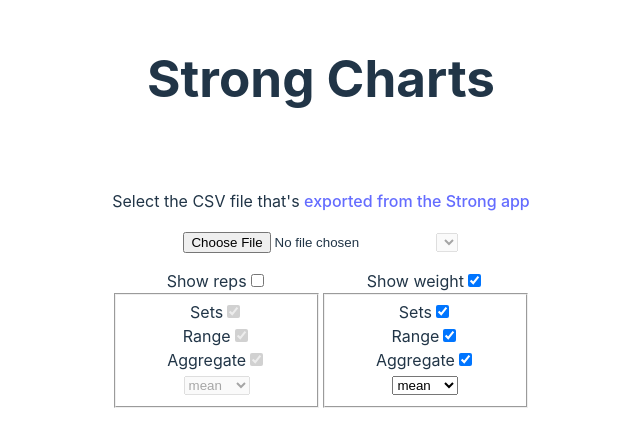
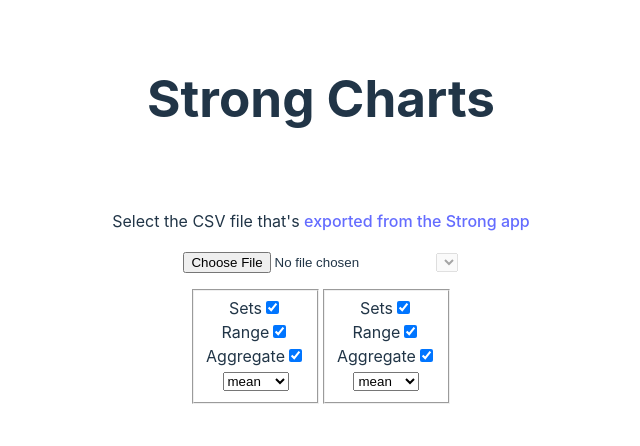
Before and after one commit to mebble/strong-charts, a React (Vite) app: page / in a window 1280 px wide. Shown: the part 164-610 px from the top of the page, without its empty margins (319-959 px from the left). Built offline with nearby package versions, Linux system fonts and the light colour scheme.

Commit message:
extract out chart component

```diff
--- a/src/App.css
+++ b/src/App.css
@@ -11,21 +11,11 @@
   padding: 2em;
 }
 
-.chart-container {
-  color: black;
-}
-
-.inputs-container {
-  margin-bottom: 1rem;
-}
-
 .exercise-select {
   margin-bottom: 1rem;
 }
 
-.options-container {
+.charts {
   display: flex;
+  justify-content: center;
 }
-.options-container > * {
-  flex-grow: 1;
-}
--- a/src/App.tsx
+++ b/src/App.tsx
@@ -1,11 +1,9 @@
-import { ChangeEventHandler, useState, useRef, useEffect } from 'react'
-import * as Plot from '@observablehq/plot';
+import { ChangeEventHandler, useState } from 'react'
 import type { ExerciseHistory } from './models/exercise';
 import { useDependency } from './dependency';
 
 import './App.css'
-import { useOptions } from './hooks';
-import MetricOptions from './components/MetricOptions';
+import Chart from './components/Chart';
 
 function App() {
   const { parseStrongCSV } = useDependency();
@@ -15,42 +13,17 @@
     exercises: {}
   });
 
-  const weightOptions = useOptions(true);
-  const repsOptions = useOptions(false);
-  const chartRef = useRef<HTMLDivElement>(null);
-
   const handleFile: ChangeEventHandler = (e) => {
     const input = e.target as HTMLInputElement;
     if (!input.files) return;
     const file = input.files[0];
 
     parseStrongCSV(file)
-      .then(history => setHistory(history));
+      .then(history => {
+        setHistory(history)
+        setSelectedExercise(Object.keys(history.exercises)[0])
+      });
   };
-
-  useEffect(() => {
-    const logs = history.exercises[selectedExercise];
-    if (logs === undefined) return;
-
-    const marks = [];
-    if (repsOptions.showMetric) {
-      marks.push(
-        repsOptions.showRange ? Plot.ruleX(logs, Plot.groupX({ y1: 'min', y2: 'max' }, { x: 'date', y: 'reps', stroke: '#f99' })) : undefined,
-        repsOptions.showAgg ? Plot.line(logs, Plot.groupX({ y: repsOptions.agg }, { x: 'date', y: 'reps', stroke: 'red' })) : undefined,
-        repsOptions.showSets ? Plot.dot(logs, { x: 'date', y: 'reps', stroke: '#a00', strokeOpacity: 0.5 }) : undefined,
-      )
-    }
-    if (weightOptions.showMetric) {
-      marks.push(
-        weightOptions.showRange ? Plot.ruleX(logs, Plot.groupX({ y1: 'min', y2: 'max' }, { x: 'date', y: 'weight', stroke: '#99f' })) : undefined,
-        weightOptions.showAgg ? Plot.line(logs, Plot.groupX({ y: weightOptions.agg }, { x: 'date', y: 'weight', stroke: 'blue' })) : undefined,
-        weightOptions.showSets ? Plot.dot(logs, { x: 'date', y: 'weight', stroke: '#00a', strokeOpacity: 0.5 }) : undefined,
-      )
-    }
-
-    const plotSvg = Plot.plot({ marks });
-    chartRef.current?.replaceChildren(plotSvg)
-  }, [selectedExercise, history, weightOptions, repsOptions]);
 
   return (
     <div className="App">
@@ -59,7 +32,6 @@
         <p>
           Select the CSV file that's <a href="https://help.strongapp.io/article/235-export-workout-data">exported from the Strong app</a>
         </p>
-        <div className="inputs-container">
         <div className="exercise-select">
           <input type="file" id="input" onChange={handleFile} />
           <select
@@ -72,22 +44,10 @@
             ))}
           </select>
         </div>
-          <div className="options-container">
-            <MetricOptions
-              metric="reps"
-              options={repsOptions}
-              handleCheckbox={repsOptions.handleCheckbox}
-              setAgg={repsOptions.setAgg}
-            />
-            <MetricOptions
-              metric="weight"
-              options={weightOptions}
-              handleCheckbox={weightOptions.handleCheckbox}
-              setAgg={weightOptions.setAgg}
-            />
+        <div className="charts">
+          <Chart selectedExercise={selectedExercise} history={history} metric="weight" />
+          <Chart selectedExercise={selectedExercise} history={history} metric="reps" />
         </div>
-        </div>
-        <div className="chart-container" ref={chartRef}></div>
       </div>
     </div>
   )
--- /dev/null
+++ b/src/components/Chart.tsx
@@ -0,0 +1,47 @@
+// https://observablehq.com/plot/getting-started#plot-in-react
+
+import { ruleX, line, dot, groupX, plot } from '@observablehq/plot'
+import { ExerciseHistory, ExerciseMetric } from "../models/exercise";
+import { useOptions } from '../hooks';
+import MetricOptions from './MetricOptions';
+import { useEffect, useRef } from 'react';
+
+type ChartProps = {
+    history: ExerciseHistory,
+    selectedExercise: string,
+    metric: ExerciseMetric,
+};
+
+const Chart = ({ history, selectedExercise, metric }: ChartProps) => {
+    const options = useOptions();
+    const chartRef = useRef<HTMLDivElement>(null);
+
+    useEffect(() => {
+        const logs = history.exercises[selectedExercise];
+        if (logs === undefined) return;
+
+        const marks = [];
+        if (options.showRange) marks.push(ruleX(logs, groupX({ y1: 'min', y2: 'max' }, { x: 'date', y: metric, stroke: '#f99' })))
+        if (options.showAgg) marks.push(line(logs, groupX({ y: options.agg }, { x: 'date', y: metric, stroke: 'red' })))
+        if (options.showSets) marks.push(dot(logs, { x: 'date', y: metric, stroke: '#a00', strokeOpacity: 0.5 }))
+
+        const plotSvg = plot({ marks });
+        chartRef.current?.append(plotSvg)
+
+        return () => plotSvg.remove()
+    }, [selectedExercise, history, options]);
+
+    return <div>
+        <div className="options-container">
+            <MetricOptions
+                metric={metric}
+                options={options}
+                handleCheckbox={options.handleCheckbox}
+                setAgg={options.setAgg}
+            />
+        </div>
+        <div ref={chartRef}></div>
+    </div>
+};
+
+export default Chart;
--- a/src/components/MetricOptions.tsx
+++ b/src/components/MetricOptions.tsx
@@ -4,7 +4,6 @@
 const MetricOptions = ({
     metric,
     options: {
-        showMetric = false,
         showSets = true,
         showRange = true,
         showAgg = true,
@@ -15,7 +14,6 @@
 }: {
     metric: ExerciseMetric,
     options: {
-        showMetric?: boolean,
         showSets?: boolean,
         showRange?: boolean,
         showAgg?: boolean,
@@ -25,11 +23,7 @@
     setAgg: AggregatorHandler,
 }) => {
     return <form>
-        <div>
-            <label htmlFor={`${metric}show-metric`}>Show {metric}</label>
-            <input id={`${metric}-show-metric`} name="show-metric" type="checkbox" checked={showMetric} onChange={e => handleCheckbox('metric', e.target.checked)} />
-        </div>
-        <fieldset disabled={!showMetric}>
+        <fieldset>
           <div>
             <label htmlFor={`${metric}show-sets`}>Sets</label>
             <input id={`${metric}-show-sets`} name="show-sets" type="checkbox" checked={showSets} onChange={e => handleCheckbox('sets', e.target.checked)} />
--- a/src/hooks.ts
+++ b/src/hooks.ts
@@ -1,15 +1,13 @@
 import { useState } from "react";
 import type { Aggregator, MetricOptions} from "./models/plot";
 
-export const useOptions = (show: boolean): MetricOptions => {
-    const [ showMetric, setShowMetric ] = useState(show);
+export const useOptions = (): MetricOptions => {
     const [ showSets, setShowSets ] = useState(true);
     const [ showRange, setShowRange ] = useState(true);
     const [ showAgg, setShowAgg ] = useState(true);
     const [ agg, setAgg ] = useState<Aggregator>('mean');
 
     return {
-        showMetric,
         showSets,
         showRange,
         showAgg,
@@ -17,9 +15,6 @@
         setAgg,
         handleCheckbox(box, value) {
             switch (box) {
-                case 'metric':
-                    setShowMetric(value);
-                    break;
                 case 'sets':
                     setShowSets(value);
                     break;
@@ -30,7 +25,7 @@
                     setShowAgg(value);
                     break;
                 default:
-                    break;
+                    const _exhaustive: never = box;
             }
         },
     }
--- a/src/index.css
+++ b/src/index.css
@@ -68,3 +68,10 @@
     background-color: #f9f9f9;
   }
 }
+
+.options-container {
+  display: flex;
+}
+.options-container > * {
+  flex-grow: 1;
+}
--- a/src/models/plot.ts
+++ b/src/models/plot.ts
@@ -1,11 +1,10 @@
-export type Checkbox = 'metric' | 'sets' | 'range' | 'agg';
+export type Checkbox = 'sets' | 'range' | 'agg';
 export type Aggregator = 'sum' | 'min' | 'max' | 'mean' | 'median' | 'mode';
 
 export type CheckboxHandler = (box: Checkbox, value: boolean) => void;
 export type AggregatorHandler = (agg: Aggregator) => void;
 
 export type MetricOptions = {
-    showMetric: boolean,
     showSets: boolean,
     showRange: boolean,
     showAgg: boolean,
```
Lines whose indentation alone changed are shown as unchanged.
